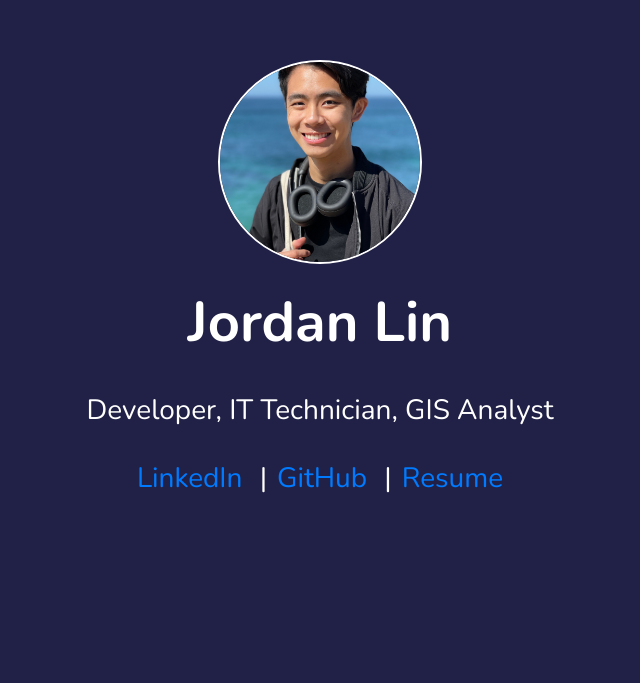
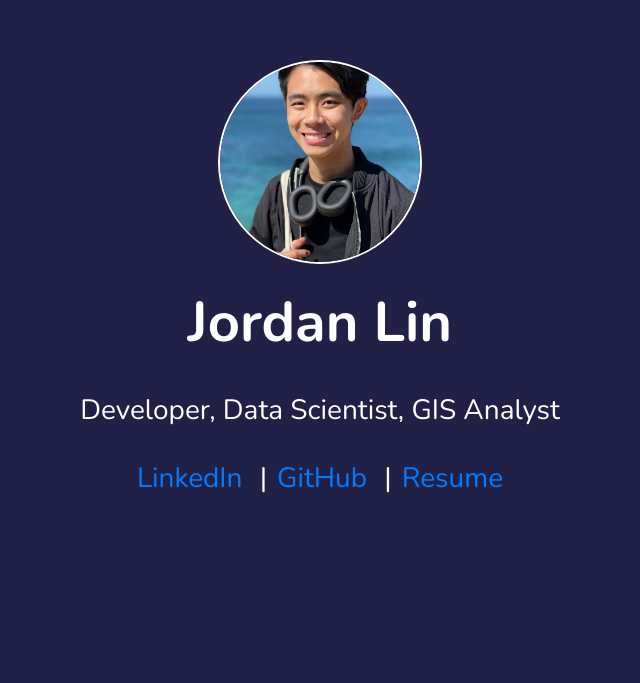
Before and after one commit to jardondaful/Jordan-Lin-Portfolio-Code, a React (Create React App) app: page / in a window 1280 px wide. Shown: the part 117-800 px from the top of the page, without its empty margins (320-960 px from the left). Built offline with nearby package versions, Linux system fonts and the light colour scheme.

Commit message:
changed description

```diff
--- a/src/App.js
+++ b/src/App.js
@@ -30,7 +30,7 @@ function App() {
     <header className={`App-header section-fade ${scrollClass}`}>
       <img src={images.profile_picture} alt="Jordan Lin" className="profile-picture" />
       <h1>Jordan Lin</h1>
-      <p style={{ marginTop: '30px', marginBottom: '20px' }}>Developer, IT Technician, GIS Analyst</p>
+      <p style={{ marginTop: '30px', marginBottom: '20px' }}>Developer, Data Scientist, GIS Analyst</p>
       <div className="connect-container">
         <a href="https://www.linkedin.com/in/jordanlin2003/" target="_blank" rel="noopener noreferrer">LinkedIn</a> |
         <a href="https://github.com/jardondaful" target="_blank" rel="noopener noreferrer">GitHub</a> |
```
